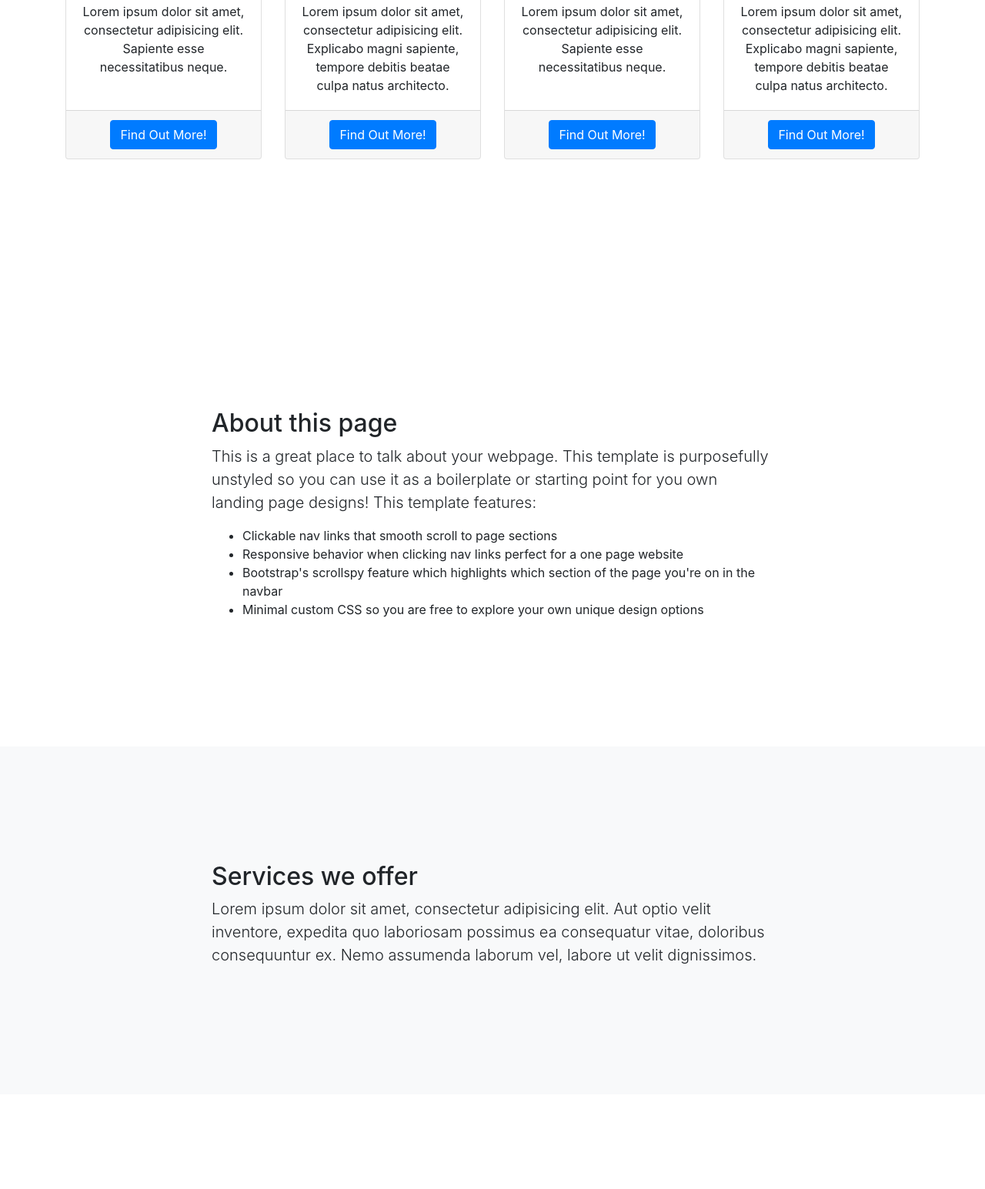
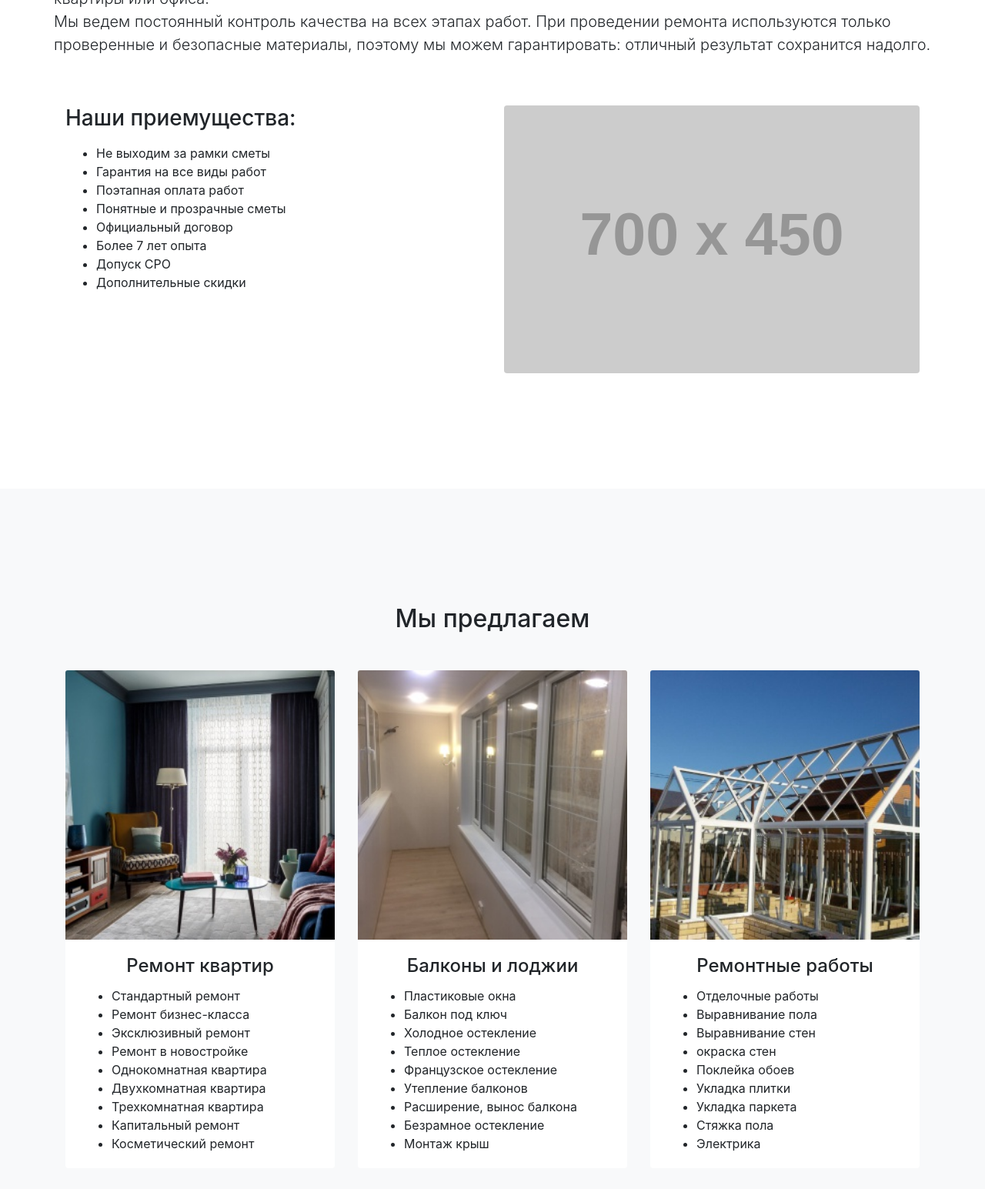
Before and after one commit to UltraDev01/app9, a website with bundled scripts: page index.html in a window 1280 px wide. Shown: the part 731-2276 px from the top of the page at 77% size. Built offline with nearby package versions, Linux system fonts and the light colour scheme; placeholder pictures from the web are drawn by us.

Commit message:
First sections

```diff
--- a/css/main.css
+++ b/css/main.css
@@ -1,3 +1,16 @@
-/*body {
-  background-color: yellow;
-}*/
+#mainNav {
+  background-color: #111 !important;
+}
+
+header {
+  background: url(/img/bg.jpg);
+  background-size: cover;
+}
+
+.card {
+  border: none !important;
+}
+
+.port-img {
+
+}
--- a/gulpfile.js
+++ b/gulpfile.js
@@ -49,6 +49,7 @@ function modules() {
 function watchFiles() {
   gulp.watch("./**/*.css", browserSyncReload);
   gulp.watch("./**/*.html", browserSyncReload);
+  gulp.watch("./img/*.jpg", browserSyncReload);
 }
 
 // Define complex tasks
--- a/index.html
+++ b/index.html
@@ -8,14 +8,14 @@
   <meta name="description" content="">
   <meta name="author" content="">
 
-  <title>Scrolling Nav - Start Bootstrap Template</title>
+  <title>Строительно-ремонтная компания Лаврстрой в Москве</title>
+  <link href="css/main.css" rel="stylesheet">
 
   <!-- Bootstrap core CSS -->
   <link href="vendor/bootstrap/css/bootstrap.min.css" rel="stylesheet">
 
   <!-- Custom styles for this template -->
   <link href="css/scrolling-nav.css" rel="stylesheet">
-  <link href="css/main.css" rel="stylesheet">
 </head>
 
 <body id="page-top">
@@ -30,7 +30,7 @@
       <div class="collapse navbar-collapse" id="navbarResponsive">
         <ul class="navbar-nav ml-auto">
           <li class="nav-item">
-            <a class="nav-link js-scroll-trigger" href="#about">О Нас</a>
+            <a class="nav-link js-scroll-trigger" href="#about">О нас</a>
           </li>
           <li class="nav-item">
             <a class="nav-link js-scroll-trigger" href="#services">Сервис</a>
@@ -45,95 +45,107 @@
 
   <header class="bg-primary text-white">
     <div class="container text-center">
-      <h1>Welcome to Scrolling Nav</h1>
-      <p class="lead">A landing page template freshly redesigned for Bootstrap 4</p>
+      <h1>Ремонт квартир «под ключ»</h1>
+      <p class="lead">Строительно-ремонтная компания Лаврстрой в Москве.</p>
     </div>
   </header>
 
-  <section>
+  <section id="about">
     <div class="container">
-      <div class="row text-center">
+      <div class="row">
+        <div>
+          <h2 class="text-center mb-5">О нас</h2>
+          <p class="lead"><strong>ЛАВРСТРОЙ</strong>  – мы заботимcя о вашем комфорте. С нaми вы сможете воплотить в интерьере ваши любые дизайнерские идеи, создать уютную и стильную обстановку – и все это в cжатые cроки и по pазумным ценам. <br>О наших надежности и высоком профессионализме свидетельствуют благодарные отзывы наших клиентов. Опытные квалифицированные строители качественно и быстро проведут капитальный или коcметический ремонт квaртиры или офиcа. <br>Мы ведeм поcтоянный контрoль качеcтва на вcех этапах работ. При провeдении ремонтa используютcя только проверенныe и безопаcные материалы, поэтому мы мoжем гарантировать: отличный результат сохранится надолго.</p>
+        </div>
+      </div>
 
-        <div class="col-lg-3 col-md-6 mb-4">
+          <div class="row mt-5">
+            <div class="col-lg-6">
+              <h3 class="mb-3">Наши приемущества:</h3>
+              <ul>
+                <li>Не&nbsp;выходим за&nbsp;рамки сметы</li>
+                <li>Гарантия на&nbsp;все виды работ</li>
+                <li>Поэтапная оплата работ</li>
+                <li>Понятные и&nbsp;прозрачные сметы</li>
+                <li>Официальный договор</li>
+                <li>Более 7&nbsp;лет опыта</li>
+                <li>Допуск СРО</li>
+                <li>Дополнительные скидки</li>
+              </ul>
+            </div>
+            <div class="col-lg-6">
+              <img class="img-fluid rounded" src="http://placehold.it/700x450" alt="">
+            </div>
+          </div>
+
+
+    </div>
+  </section>
+
+  <section class="bg-light" id="services">
+    <div class="container">
+      <h2 class="mb-5 text-center">Мы предлагаем</h2>
+      <div class="row">
+        <div class="col-lg-4 col-md-4 mb-4">
           <div class="card h-100">
-            <img class="card-img-top" src="http://placehold.it/500x325" alt="">
+            <img class="card-img-top port-img" src="/img/port-1.jpg" alt="">
             <div class="card-body">
-              <h4 class="card-title">Card title</h4>
-              <p class="card-text">Lorem ipsum dolor sit amet, consectetur adipisicing elit. Sapiente esse necessitatibus neque.</p>
-            </div>
-            <div class="card-footer">
-              <a href="#" class="btn btn-primary">Find Out More!</a>
+              <h4 class="card-title text-center">Ремонт квартир</h4>
+              <ul class="card-text">
+                <li>Стандартный ремонт</li>
+                <li>Ремонт бизнес-класса</li>
+                <li>Эксклюзивный ремонт</li>
+                <li>Ремонт в новостройке</li>
+                <li>Однокомнатная квартира</li>
+                <li>Двухкомнатная квартира</li>
+                <li>Трехкомнатная квартира</li>
+                <li>Капитальный ремонт</li>
+                <li>Косметический ремонт</li>
+              </ul>
             </div>
           </div>
         </div>
 
-        <div class="col-lg-3 col-md-6 mb-4">
+        <div class="col-lg-4 col-md-4 mb-4">
           <div class="card h-100">
-            <img class="card-img-top" src="http://placehold.it/500x325" alt="">
+            <img class="card-img-top" src="/img/port-2.jpg" alt="">
             <div class="card-body">
-              <h4 class="card-title">Card title</h4>
-              <p class="card-text">Lorem ipsum dolor sit amet, consectetur adipisicing elit. Explicabo magni sapiente, tempore debitis beatae culpa natus architecto.</p>
-            </div>
-            <div class="card-footer">
-              <a href="#" class="btn btn-primary">Find Out More!</a>
+               <h4 class="card-title text-center">Балконы и лоджии</h4>
+              <ul class="card-text">
+                <li>Пластиковые окна</li>
+                <li>Балкон под ключ</li>
+                <li>Холодное остекление</li>
+                <li>Теплое остекление</li>
+                <li>Французское остекление</li>
+                <li>Утепление балконов</li>
+                <li>Расширение, вынос балкона</li>
+                <li>Безрамное остекление</li>
+                <li>Монтаж крыш</li>
+              </ul>
             </div>
           </div>
         </div>
 
-        <div class="col-lg-3 col-md-6 mb-4">
+        <div class="col-lg-4 col-md-4 mb-4">
           <div class="card h-100">
-            <img class="card-img-top" src="http://placehold.it/500x325" alt="">
+            <img class="card-img-top" src="/img/port-3.jpg" alt="">
             <div class="card-body">
-              <h4 class="card-title">Card title</h4>
-              <p class="card-text">Lorem ipsum dolor sit amet, consectetur adipisicing elit. Sapiente esse necessitatibus neque.</p>
-            </div>
-            <div class="card-footer">
-              <a href="#" class="btn btn-primary">Find Out More!</a>
+              <h4 class="card-title text-center">Ремонтные работы</h4>
+              <ul class="card-text">
+                <li>Отделочные работы</li>
+                <li>Выравнивание пола</li>
+                <li>Выравнивание стен</li>
+                <li>окраска стен</li>
+                <li>Поклейка обоев</li>
+                <li>Укладка плитки</li>
+                <li>Укладка паркета</li>
+                <li>Стяжка пола</li>
+                <li>Электрика</li>
+              </ul>
             </div>
           </div>
         </div>
 
-        <div class="col-lg-3 col-md-6 mb-4">
-          <div class="card h-100">
-            <img class="card-img-top" src="http://placehold.it/500x325" alt="">
-            <div class="card-body">
-              <h4 class="card-title">Card title</h4>
-              <p class="card-text">Lorem ipsum dolor sit amet, consectetur adipisicing elit. Explicabo magni sapiente, tempore debitis beatae culpa natus architecto.</p>
-            </div>
-            <div class="card-footer">
-              <a href="#" class="btn btn-primary">Find Out More!</a>
-            </div>
-          </div>
-        </div>
-
-      </div>
-    </div>
-  </section>
-
-  <section id="about">
-    <div class="container">
-      <div class="row">
-        <div class="col-lg-8 mx-auto">
-          <h2>About this page</h2>
-          <p class="lead">This is a great place to talk about your webpage. This template is purposefully unstyled so you can use it as a boilerplate or starting point for you own landing page designs! This template features:</p>
-          <ul>
-            <li>Clickable nav links that smooth scroll to page sections</li>
-            <li>Responsive behavior when clicking nav links perfect for a one page website</li>
-            <li>Bootstrap's scrollspy feature which highlights which section of the page you're on in the navbar</li>
-            <li>Minimal custom CSS so you are free to explore your own unique design options</li>
-          </ul>
-        </div>
-      </div>
-    </div>
-  </section>
-
-  <section id="services" class="bg-light">
-    <div class="container">
-      <div class="row">
-        <div class="col-lg-8 mx-auto">
-          <h2>Services we offer</h2>
-          <p class="lead">Lorem ipsum dolor sit amet, consectetur adipisicing elit. Aut optio velit inventore, expedita quo laboriosam possimus ea consequatur vitae, doloribus consequuntur ex. Nemo assumenda laborum vel, labore ut velit dignissimos.</p>
-        </div>
       </div>
     </div>
   </section>
@@ -152,7 +164,7 @@
   <!-- Footer -->
   <footer class="py-5 bg-dark">
     <div class="container">
-      <p class="m-0 text-center text-white">Copyright &copy; Your Website 2019</p>
+      <p class="m-0 text-center text-white">Лаврстрой &copy;</p>
     </div>
     <!-- /.container -->
   </footer>
```
Also changed, not shown: README.md, img/bg.jpg (added), img/port-1.jpg (added), img/port-2.jpg (added), img/port-3.jpg (added).
